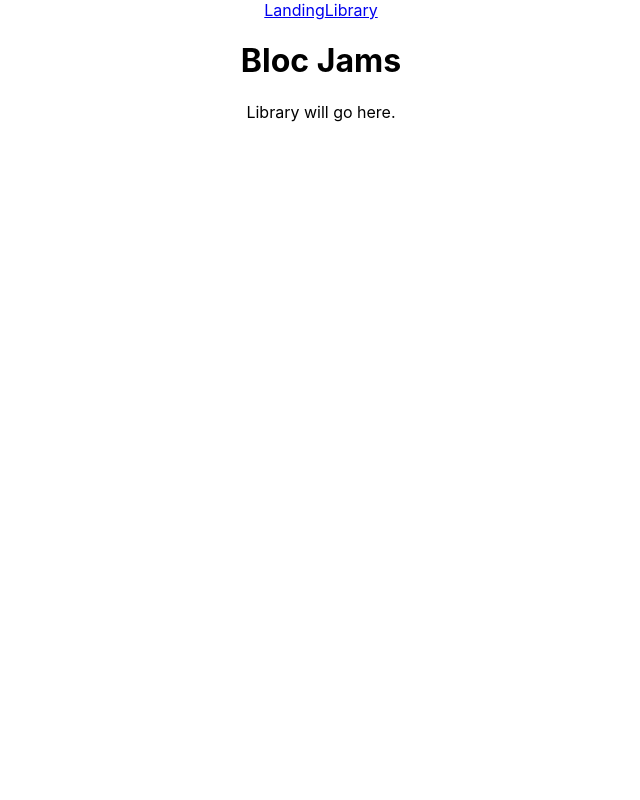
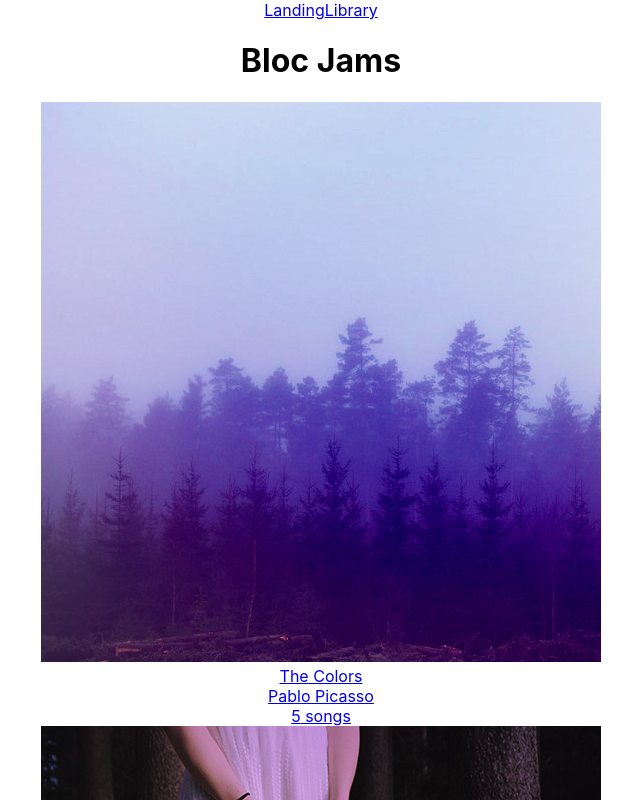
Before and after one commit to 8982osh/bloc-jams-react, a React (Create React App) app: page /library in a window 1280 px wide. Shown: the top 800 px of the page, without its empty margins (319-959 px from the left). Built offline with nearby package versions, Linux system fonts and the light colour scheme.

Commit message:
Checkpoint Library completed

```diff
--- a/src/App.js
+++ b/src/App.js
@@ -21,7 +21,7 @@
          <main>
            <Route exact path="/" component={Landing} />
            <Route path="/library" component={Library} />
-           <Route path="/album" component={Album} />
+           <Route path="/album/:slug" component={Album} />
          </main>
        </div>
      );
--- a/src/components/Album.js
+++ b/src/components/Album.js
@@ -1,9 +1,13 @@
-import React from 'react';
+import React, { Component } from 'react';
 
-const Album = () => (
-  <section className="album">
-    Album page
-  </section>
-);
+class Album extends Component {
+  render() {
+  	return (
+  	  <section className="albums">
+  	    Album will go here
+  	  </section>
+  	);
+  }
+}
 
 export default Album;
--- a/src/components/Library.js
+++ b/src/components/Library.js
@@ -1,9 +1,31 @@
-import React from 'react';
+import React, { Component } from 'react';
+import { Link } from 'react-router-dom';
+import albumData from './../data/albums';
 
-const Library = () => (
-  <section className="library">
-    Library will go here.
-  </section>
-);
+class Library extends Component {
+  constructor(props) {
+  	super(props);
+  	this.state = {
+  	  albums: albumData
+  	};
+  }
+
+	render() {
+	  return (
+	  	<section className='library'>
+	  	  {
+	  	  	this.state.albums.map( (album, index) =>
+	  	  	  <Link to={`/album/${album.slug}`} key={index}>
+	  	  	    <img src={album.albumCover} alt={album.title} />
+	  	  	    <div>{album.title}</div>
+	  	  	    <div>{album.artist}</div>
+	  	  	    <div>{album.songs.length} songs</div>
+	  	  	  </Link>
+	  	  	)
+	  	  }
+	  	</section>
+	  );
+	}
+}
 
 export default Library;
--- /dev/null
+++ b/src/data/albums.js
@@ -0,0 +1,27 @@
+export default [{
+  title: 'The Colors',
+  artist: 'Pablo Picasso',
+  releaseInfo: '1909 Spanish Records',
+  albumCover: '/assets/images/album_covers/01.jpg',
+  slug: 'the-colors',
+  songs: [
+      { title: 'Blue', duration: '161.71', audioSrc: '/assets/music/blue.mp3' },
+      { title: 'Green', duration: '103.96', audioSrc: '/assets/music/green.mp3' },
+      { title: 'Red', duration: '268.45', audioSrc: '/assets/music/red.mp3' },
+      { title: 'Pink', duration: '153.14', audioSrc: '/assets/music/pink.mp3' },
+      { title: 'Magenta', duration: '374.22', audioSrc: '/assets/music/magenta.mp3' }
+  ]
+}, {
+    title: 'The Telephone',
+    artist: 'Guglielmo Marconi',
+    releaseInfo: '1909 EM',
+    albumCover: '/assets/images/album_covers/02.jpg',
+    slug: 'the-telephone',
+    songs: [
+      { title: 'Blue', duration: '161.71', audioSrc: '/assets/music/blue.mp3' },
+      { title: 'Green', duration: '103.96', audioSrc: '/assets/music/green.mp3' },
+      { title: 'Red', duration: '268.45', audioSrc: '/assets/music/red.mp3' },
+      { title: 'Pink', duration: '153.14', audioSrc: '/assets/music/pink.mp3' },
+      { title: 'Magenta', duration: '374.22', audioSrc: '/assets/music/magenta.mp3' }
+    ]
+}];
```
